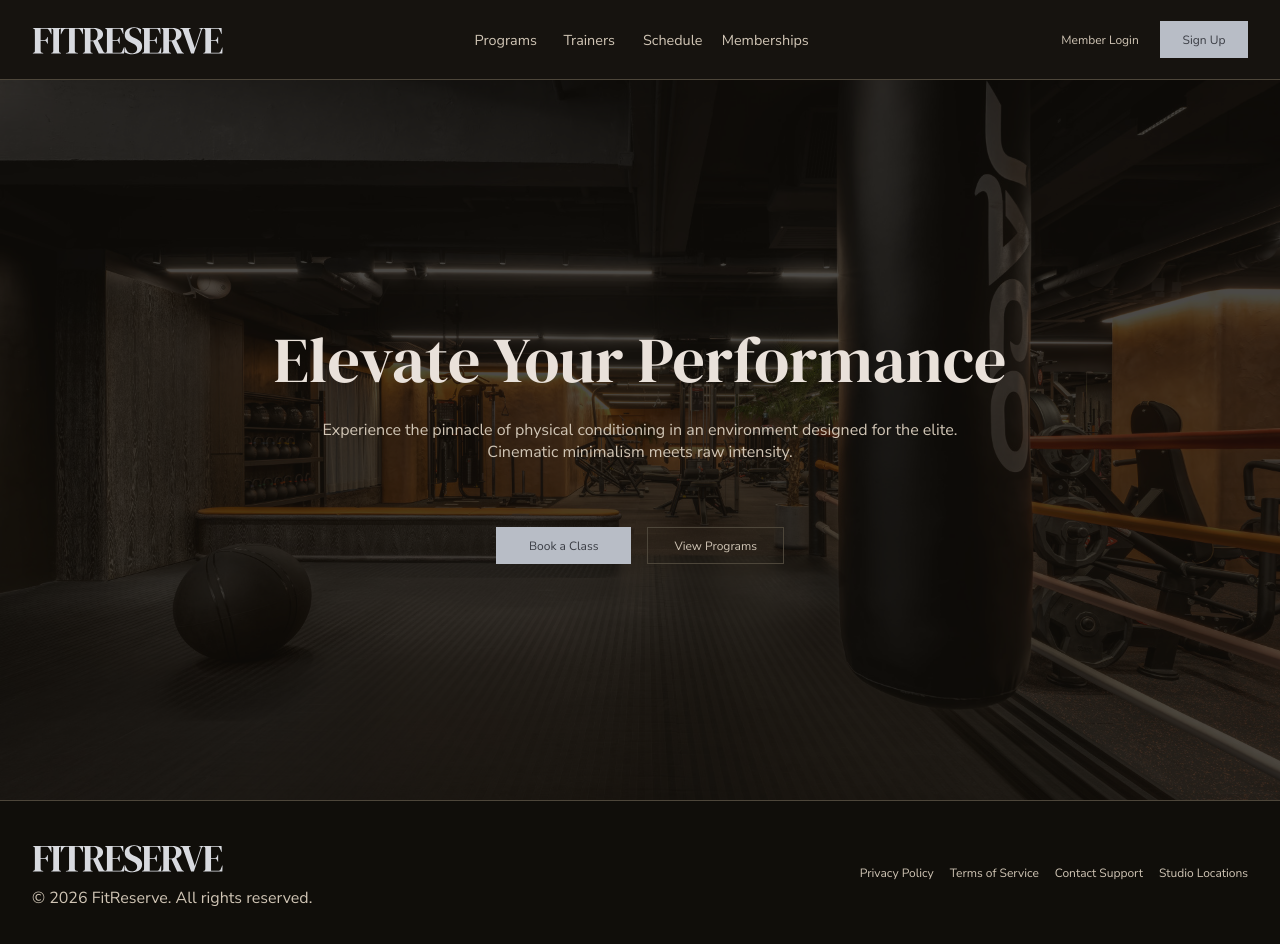
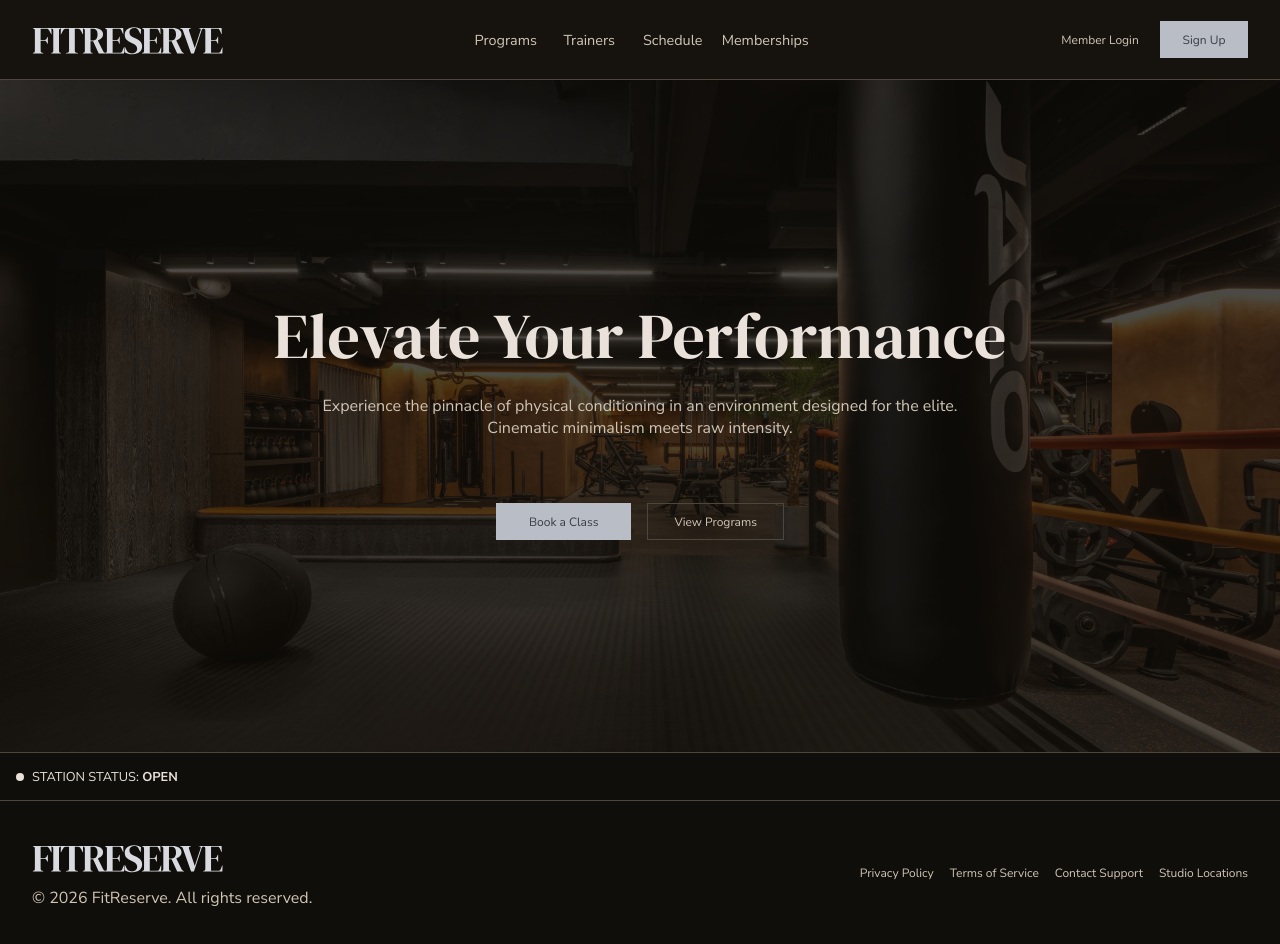
Before and after one commit to nikatopu/fitreserve, a React (Create React App) app: page / in a window 1280 px wide. Built offline with nearby package versions, Linux system fonts and the light colour scheme.

Commit message:
Feat/ Status open

```diff
--- a/src/components/atoms/Paragraph/Paragraph.module.scss
+++ b/src/components/atoms/Paragraph/Paragraph.module.scss
@@ -0,0 +1,8 @@
+.paragraph {
+  font-family: var(--font-body);
+  font-size: 1em;
+}
+
+.small {
+  font-size: 0.8em;
+}
--- a/src/components/organisms/Landing/Landing.module.scss
+++ b/src/components/organisms/Landing/Landing.module.scss
@@ -5,13 +5,15 @@
   min-height: var(--content-min-height);
 
   display: flex;
+  flex-direction: column;
   align-items: center;
-  justify-content: center;
+  justify-content: space-between;
 }
 
 .content {
   width: 100%;
   height: 100%;
+  flex: 1;
   max-width: 55em;
 
   display: flex;
@@ -31,3 +33,21 @@
   justify-content: center;
   gap: 1em;
 }
+
+.statusContainer {
+  width: 100%;
+  min-height: 3em;
+
+  background-color: var(--background-color-dark);
+  color: var(--text-color-light);
+
+  border-top: 1px solid var(--border-color);
+
+  display: flex;
+  flex-direction: row;
+  justify-content: flex-start;
+  align-items: center;
+  gap: 0.5em;
+
+  padding: 0 1em;
+}
--- a/src/components/organisms/Landing/index.tsx
+++ b/src/components/organisms/Landing/index.tsx
@@ -36,6 +36,27 @@ export default function Landing() {
           />
         </div>
       </div>
+
+      <div className={style.statusContainer}>
+        <svg
+          width="8"
+          height="8"
+          viewBox="0 0 8 8"
+          fill="none"
+          xmlns="http://www.w3.org/2000/svg"
+        >
+          <rect width="8" height="8" rx="4" fill="var(--text-color-light)" />
+        </svg>
+
+        <Paragraph
+          text={
+            <>
+              STATION STATUS: <b>OPEN</b>
+            </>
+          }
+          size="small"
+        />
+      </div>
     </section>
   );
 }
```
